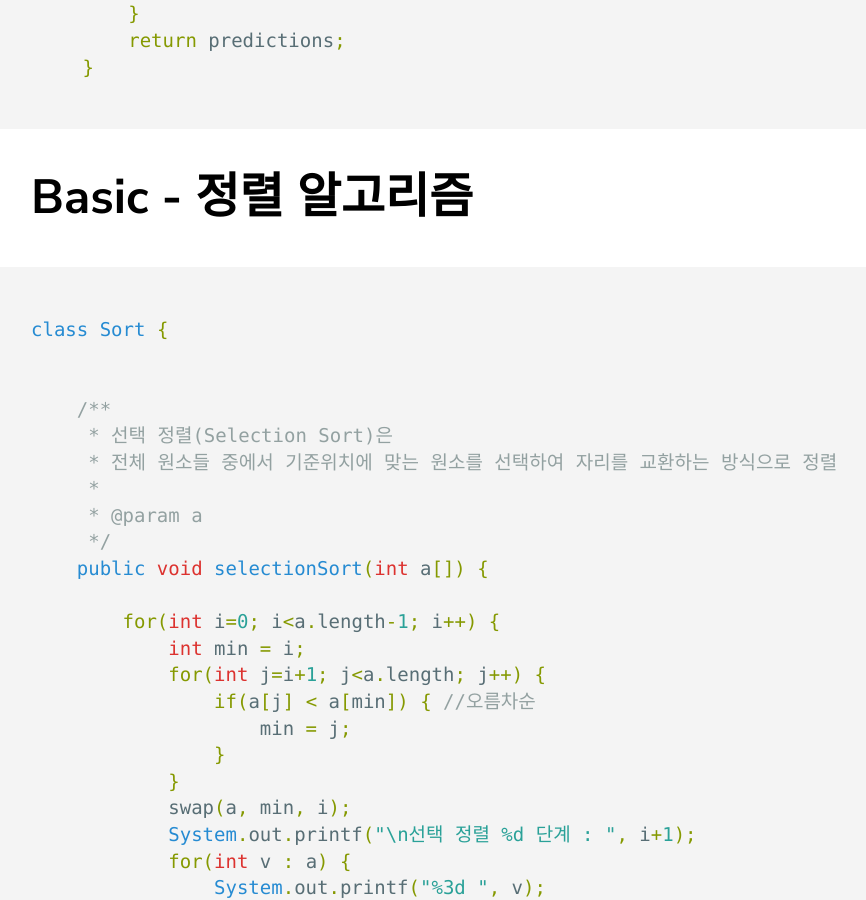
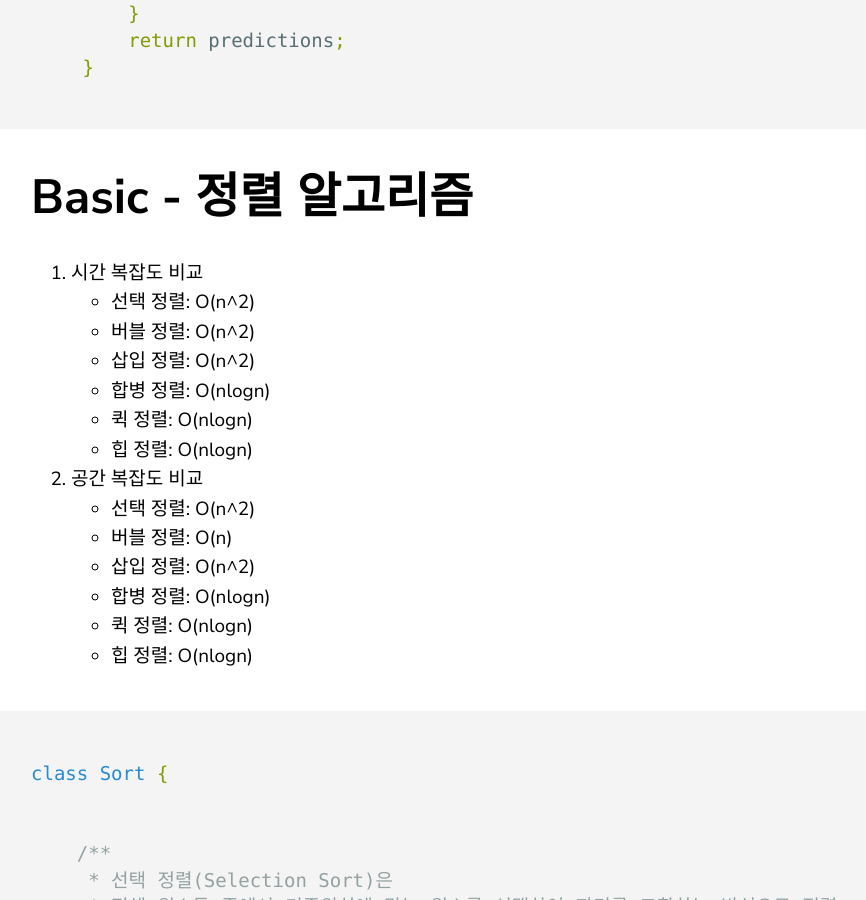
Before and after one commit to yoowonyoung/yoowonyoung.github.io, a Jekyll site: the page built from _posts/2021-05-27-Interview-07.md, in a window 1280 px wide and 900 px high, scrolled down 6097 px. Shown: the whole window, without its empty margins (69-935 px from the left). Built offline with Jekyll 4.4.1, drawn with Linux system fonts in a browser that asks for light colours; comment, search, counter and statistics services are not loaded.

Commit message:
Update 2021-05-27-Interview-07.md

````diff
--- a/_posts/2021-05-27-Interview-07.md
+++ b/_posts/2021-05-27-Interview-07.md
@@ -208,6 +208,22 @@ public int[] maxSlidingWindow(int[] nums, int k) {
     ```
 
 # Basic - 정렬 알고리즘
+
+1. 시간 복잡도 비교
+    - 선택 정렬: O(n^2)
+    - 버블 정렬: O(n^2)
+    - 삽입 정렬: O(n^2)
+    - 합병 정렬: O(nlogn)
+    - 퀵 정렬: O(nlogn)
+    - 힙 정렬: O(nlogn)
+
+2. 공간 복잡도 비교
+    - 선택 정렬: O(n^2)
+    - 버블 정렬: O(n)
+    - 삽입 정렬: O(n^2)
+    - 합병 정렬: O(nlogn)
+    - 퀵 정렬: O(nlogn)
+    - 힙 정렬: O(nlogn)
 
 ```java
 class Sort {
````
